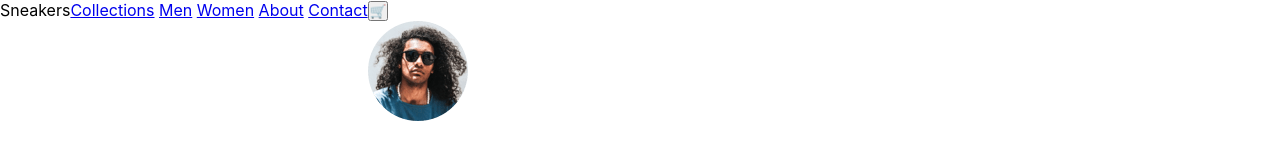
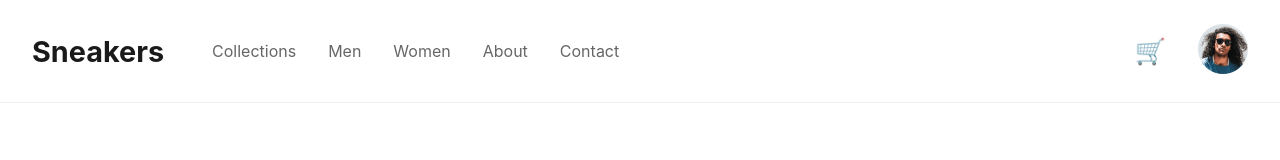
Before and after one commit to moonspark78/ecommerce-product-page-mainHTML_CSS_JS, a plain HTML site: page index.html in a window 1280 px wide. Drawn offline with Linux system fonts and the light colour scheme.

Commit message:
working on the nav

```diff
--- a/style.css
+++ b/style.css
@@ -4,7 +4,54 @@
     box-sizing: border-box;
     font-family: 'Inter', sans-serif;
 }
+body {
+    background-color: #fff;
+}
+
+nav {
+    padding: 1.5rem 0;
+    border-bottom: 1px solid #f0f0f0;
+}
 
 .nav-container{
+    margin: 0 auto;
     display: flex;
+    align-items: center;
+    justify-content: flex-start;
+    padding: 0 2rem;
 }
+
+.logo {
+    font-size: 1.8rem;
+    font-weight: 700;
+    color: #1a1a1a;
+    margin-right: 3rem;
+}
+
+.nav-links {
+    display: flex;
+    gap: 2rem;
+}
+.nav-links a {
+    text-decoration: none;
+    color: #666;
+    font-size: 1rem;
+}
+
+.right{
+    display: flex;
+    align-items: center;
+    gap: 2rem;
+    margin-left: auto;
+}
+
+.profile img{
+    width: 50px;
+    height: 50px;
+}
+
+.cart-btn{
+    background: none;
+    border: none;
+    font-size: 25px;
+}
```
